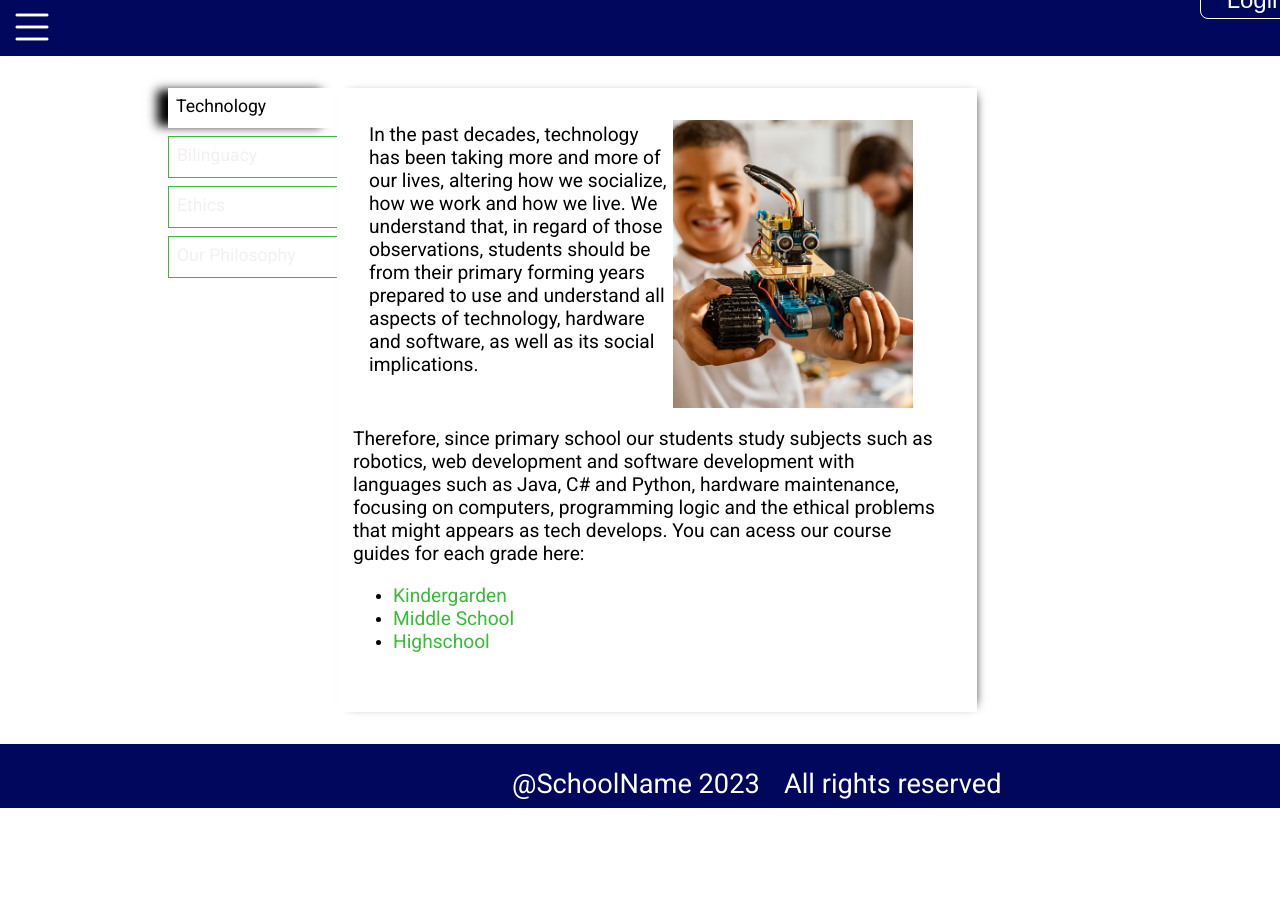
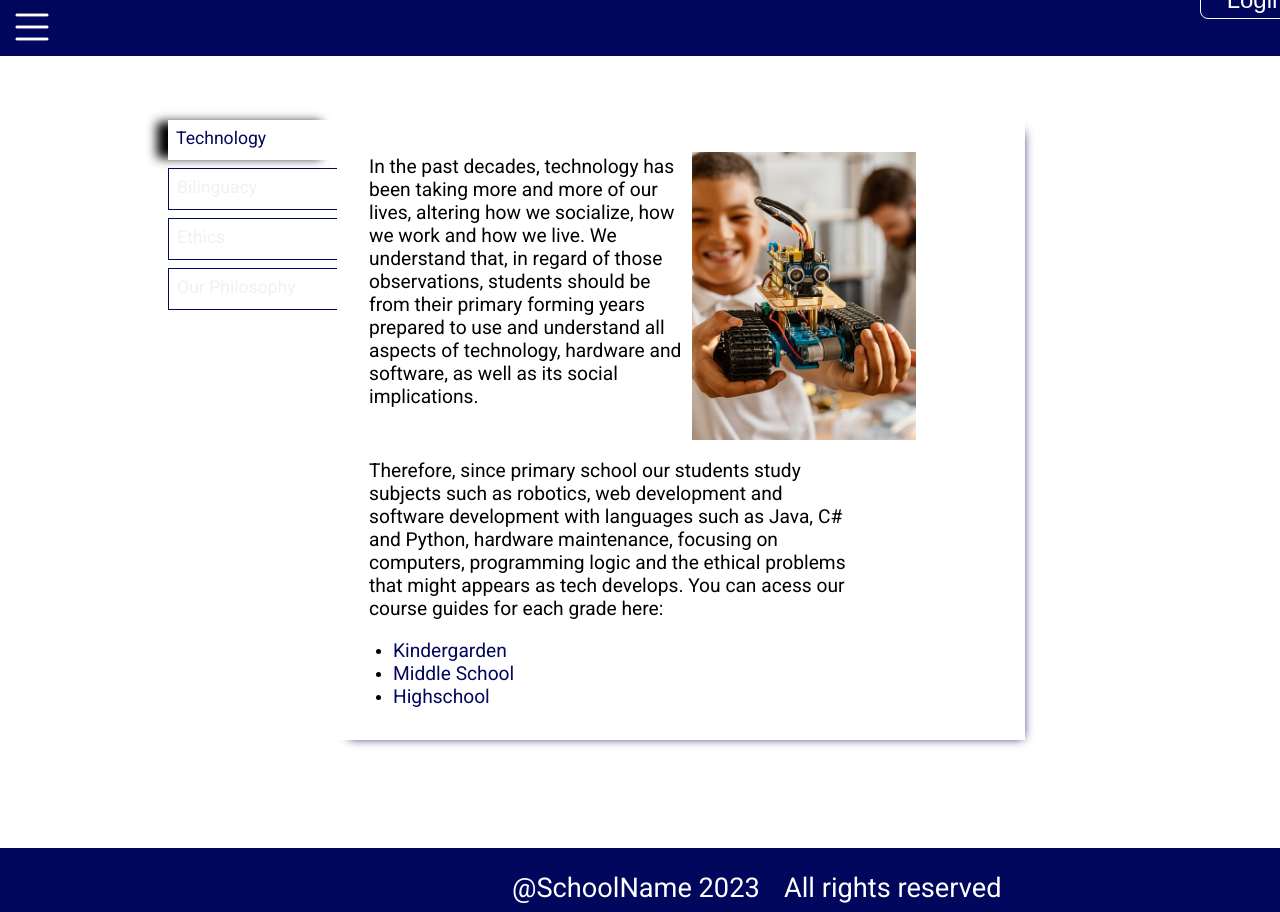
Before and after one commit to poissonfou/School-Site-Concept, a Vue app: page /innovations in a window 1280 px wide. Shown: the top 912 px of the page. Before the commit the page ends 808 px from the top, so only its background shows below. Built offline with nearby package versions, Linux system fonts and the light colour scheme.

Commit message:
added responsivity for the innovations and profile pages

```diff
--- a/src/components/pages/InovationsPage.vue
+++ b/src/components/pages/InovationsPage.vue
@@ -11,7 +11,7 @@
       </ul>
     </div>
     <div class="text-box">
-      <div v-if="section == 'Technology'">
+      <div v-if="section == 'Technology'" class="section">
         <div class="intro">
           <p>
             In the past decades, technology has been taking more and more of our
@@ -37,7 +37,7 @@
           <li><a href="">Highschool</a></li>
         </ul>
       </div>
-      <div v-else-if="section == 'Bilinguacy'">
+      <div v-else-if="section == 'Bilinguacy'" class="section">
         <div class="intro">
           <p>
             Globalization and the internet have brought many good things to
@@ -65,7 +65,7 @@
           <li><a href="">Highschool</a></li>
         </ul>
       </div>
-      <div v-else-if="section == 'Ethics'">
+      <div v-else-if="section == 'Ethics'" class="section">
         <div class="intro">
           <p>
             Since we value the Humanistic tradition in our school, we strive to
@@ -92,7 +92,7 @@
           <li><a href="">Highschool</a></li>
         </ul>
       </div>
-      <div v-else>
+      <div v-else class="section">
         <div class="intro">
           <p>
             In the past decades, the world has changed as new economical,
@@ -142,85 +142,85 @@ export default {
 
       if (section == "Technology") {
         li_one.style.boxShadow = "-13px 0px 10px -2px black";
-        li_one.style.color = "black";
+        li_one.style.color = "rgb(0, 7, 92)";
         li_one.style.borderStyle = "none";
 
         li_two.style.boxShadow = "none";
         li_two.style.color = "rgb(245, 239, 239)";
-        li_two.style.border = "0.1rem solid rgb(56, 187, 56)";
+        li_two.style.border = "0.1rem solid rgb(0, 7, 92)";
         li_two.style.borderRightStyle = "none";
 
         li_three.style.boxShadow = "none";
         li_three.style.color = "rgb(245, 239, 239)";
-        li_three.style.border = "0.1rem solid rgb(56, 187, 56)";
+        li_three.style.border = "0.1rem solid rgb(0, 7, 92)";
         li_three.style.borderRightStyle = "none";
 
         li_four.style.boxShadow = "none";
         li_four.style.color = "rgb(245, 239, 239)";
-        li_four.style.border = "0.1rem solid rgb(56, 187, 56)";
+        li_four.style.border = "0.1rem solid rgb(0, 7, 92)";
         li_four.style.borderRightStyle = "none";
       }
 
       if (section == "Bilinguacy") {
         li_two.style.boxShadow = "-13px 0px 10px -2px black";
-        li_two.style.color = "black";
+        li_two.style.color = "rgb(0, 7, 92)";
         li_two.style.borderStyle = "none";
 
         li_one.style.boxShadow = "none";
         li_one.style.color = "rgb(245, 239, 239)";
-        li_one.style.border = "0.1rem solid rgb(56, 187, 56)";
+        li_one.style.border = "0.1rem solid rgb(0, 7, 92)";
         li_one.style.borderRightStyle = "none";
 
         li_three.style.boxShadow = "none";
         li_three.style.color = "rgb(245, 239, 239)";
-        li_three.style.border = "0.1rem solid rgb(56, 187, 56)";
+        li_three.style.border = "0.1rem solid rgb(0, 7, 92)";
         li_three.style.borderRightStyle = "none";
 
         li_four.style.boxShadow = "none";
         li_four.style.color = "rgb(245, 239, 239)";
-        li_four.style.border = "0.1rem solid rgb(56, 187, 56)";
+        li_four.style.border = "0.1rem solid rgb(0, 7, 92)";
         li_four.style.borderRightStyle = "none";
       }
 
       if (section == "Ethics") {
         li_three.style.boxShadow = "-13px 0px 10px -2px black";
-        li_three.style.color = "black";
+        li_three.style.color = "rgb(0, 7, 92)";
         li_three.style.borderStyle = "none";
 
         li_one.style.boxShadow = "none";
         li_one.style.color = "rgb(245, 239, 239)";
-        li_one.style.border = "0.1rem solid rgb(56, 187, 56)";
+        li_one.style.border = "0.1rem solid rgb(0, 7, 92)";
         li_one.style.borderRightStyle = "none";
 
         li_two.style.boxShadow = "none";
         li_two.style.color = "rgb(245, 239, 239)";
-        li_two.style.border = "0.1rem solid rgb(56, 187, 56)";
+        li_two.style.border = "0.1rem solid rgb(0, 7, 92)";
         li_two.style.borderRightStyle = "none";
 
         li_four.style.boxShadow = "none";
         li_four.style.color = "rgb(245, 239, 239)";
-        li_four.style.border = "0.1rem solid rgb(56, 187, 56)";
+        li_four.style.border = "0.1rem solid rgb(0, 7, 92)";
         li_four.style.borderRightStyle = "none";
       }
 
       if (section == "Our Philosophy") {
         li_four.style.boxShadow = "-13px 0px 10px -2px black";
-        li_four.style.color = "black";
+        li_four.style.color = "rgb(0, 7, 92)";
         li_four.style.borderStyle = "none";
 
         li_one.style.boxShadow = "none";
         li_one.style.color = "rgb(245, 239, 239)";
-        li_one.style.border = "0.1rem solid rgb(56, 187, 56)";
+        li_one.style.border = "0.1rem solid rgb(0, 7, 92)";
         li_one.style.borderRightStyle = "none";
 
         li_two.style.boxShadow = "none";
         li_two.style.color = "rgb(245, 239, 239)";
-        li_two.style.border = "0.1rem solid rgb(56, 187, 56)";
+        li_two.style.border = "0.1rem solid rgb(0, 7, 92)";
         li_two.style.borderRightStyle = "none";
 
         li_three.style.boxShadow = "none";
         li_three.style.color = "rgb(245, 239, 239)";
-        li_three.style.border = "0.1rem solid rgb(56, 187, 56)";
+        li_three.style.border = "0.1rem solid rgb(0, 7, 92)";
         li_three.style.borderRightStyle = "none";
       }
     },
@@ -235,10 +235,13 @@ export default {
 .sections {
   list-style: none;
   margin-top: 2rem;
+  display: flex;
+  flex-direction: row;
+  margin-left: -2.5rem;
 }
 
 .sections li {
-  box-shadow: 0px 0px 10px rgb(0, 0, 0);
+  box-shadow: 0px 0px 10px rgb(0, 7, 92);
   height: 2rem;
   width: 10rem;
   padding-left: 0.5rem;
@@ -254,16 +257,15 @@ li:hover {
 
 .main-div {
   display: flex;
-  flex-direction: row;
-  margin-left: 8rem;
+  flex-direction: column;
+  margin-left: 0rem;
 }
 
 .text-box {
-  width: 40rem;
+  width: 34rem;
   height: 39rem;
-  box-shadow: 5px 0px 10px -7px black;
   margin-top: 2rem;
-  margin-bottom: 2rem;
+  margin-bottom: 2.5rem;
 }
 
 .text-box div {
@@ -284,8 +286,20 @@ li:hover {
   padding-top: 1rem;
 }
 
+.section {
+  width: 34rem;
+  margin-left: -0.5rem;
+  margin-right: 0;
+  padding-right: 0;
+}
+
+.section p:nth-child(2) {
+  width: 30rem;
+  padding-left: 1rem;
+}
+
 img {
-  width: 15rem;
+  width: 14rem;
   height: 18rem;
   object-fit: cover;
   margin-top: 2rem;
@@ -294,7 +308,57 @@ img {
 
 a {
   margin-bottom: 2rem;
-  color: rgb(56, 187, 56);
+  color: rgb(0, 7, 92);
   font-size: 1.2rem;
 }
+
+@media (min-width: 576px) {
+  .sections {
+    margin-left: -0.2rem;
+  }
+
+  .section {
+    width: 40rem;
+    margin-left: 4.5rem;
+  }
+
+  .text-box p {
+    width: 20rem;
+  }
+}
+
+@media (min-width: 768px) {
+  .sections {
+    margin-left: 6rem;
+  }
+
+  .section {
+    margin-left: 8.4rem;
+    box-shadow: 0px 0px 5px rgb(0, 7, 92);
+    padding-bottom: 1rem;
+  }
+}
+
+@media (min-width: 992px) {
+  .sections {
+    display: block;
+  }
+
+  .section {
+    margin-left: 0rem;
+    box-shadow: 5px 5px 10px -7px rgb(0, 7, 92);
+  }
+
+  .main-div {
+    flex-direction: row;
+    margin-bottom: 4rem;
+    margin-top: 2rem;
+  }
+}
+
+@media (min-width: 1200px) {
+  .main-div {
+    margin-left: 2rem;
+  }
+}
 </style>
--- a/src/components/pages/ProfilePage.vue
+++ b/src/components/pages/ProfilePage.vue
@@ -114,7 +114,7 @@
     </div>
 
     <div v-else>
-      <img src="../../assets/ethics.jpg" alt="" />
+      <img src="../../assets/profile.jpg" alt="" />
       <div v-for="info in userInfo" :key="info.id">
         <div class="info">
           <h1>{{ info.studentName }}</h1>
@@ -332,29 +332,29 @@ export default {
 
 <style scoped>
 .main-profile-div {
-  box-shadow: 0px 0px 5px rgb(56, 187, 56);
+  box-shadow: 0px 0px 5px rgb(0, 7, 92);
   width: 30rem;
-  margin-left: 26rem;
+  margin-left: 2.8rem;
   margin-top: 3rem;
   border-radius: 1rem;
   margin-bottom: 3rem;
 }
 
 img {
-  width: 15rem;
-  height: 15rem;
+  width: 10rem;
+  height: 10rem;
   border-radius: 10rem;
-  margin-left: 7.5rem;
+  margin-left: 10rem;
   margin-top: 2rem;
 }
 
 h1 {
-  color: rgb(56, 187, 56);
-  font-size: 2.8rem;
+  color: rgb(0, 7, 92);
+  font-size: 2.3rem;
   width: 17rem;
   padding-left: 5.7rem;
   margin-left: 3.5rem;
-  border-bottom: solid 0.1rem rgb(56, 187, 56);
+  border-bottom: solid 0.1rem rgb(0, 7, 92);
 }
 
 p {
@@ -372,11 +372,11 @@ p {
 
 .info p:nth-child(2) {
   margin-bottom: 0rem;
-  color: rgb(56, 187, 56);
+  color: rgb(0, 7, 92);
 }
 .col p:nth-child(1) {
   margin-bottom: 0rem;
-  color: rgb(56, 187, 56);
+  color: rgb(0, 7, 92);
 }
 
 .info-two {
@@ -424,7 +424,7 @@ p {
 input {
   border-radius: 0.2rem;
   border: none;
-  box-shadow: 0px 0px 5px rgb(56, 187, 56);
+  box-shadow: 0px 0px 5px rgb(0, 7, 92);
   height: 1.5rem;
 }
 
@@ -493,7 +493,11 @@ form p:nth-child(2) {
 }
 
 .info {
-  margin-bottom: 2rem;
+  margin-bottom: 0rem;
+}
+
+.info p:nth-child(3) {
+  margin-top: 0.2rem;
 }
 
 .info label {
@@ -513,6 +517,7 @@ form p:nth-child(2) {
 
 .col {
   margin-bottom: 1rem;
+  margin-bottom: 0;
 }
 
 .col label {
@@ -527,8 +532,36 @@ form p:nth-child(2) {
   margin-left: 1rem;
 }
 
+.col p:nth-child(2) {
+  margin-top: 0.2rem;
+}
+
 .invalid {
   border: 1px solid red;
   box-shadow: 0px 0px 5px red;
 }
+
+@media (min-width: 576px) {
+  .main-profile-div {
+    margin-left: 8.5rem;
+  }
+}
+
+@media (min-width: 768px) {
+  .main-profile-div {
+    margin-left: 15.7rem;
+  }
+}
+
+@media (min-width: 992px) {
+  .main-profile-div {
+    margin-left: 22.5rem;
+  }
+}
+
+@media (min-width: 1200px) {
+  .main-profile-div {
+    margin-left: 25rem;
+  }
+}
 </style>
--- a/src/components/sections/ClassesSection.vue
+++ b/src/components/sections/ClassesSection.vue
@@ -200,7 +200,9 @@ export default {
       for (let i = 0; i < this.classes.length; i++) {
         strg = this.classes[i].for.toString();
 
-        if (strg.includes(userGrade.toLowerCase())) {
+        let gradeLower = userGrade.toLowerCase();
+
+        if (strg.includes(gradeLower)) {
           filteredClasses.push(this.classes[i]);
         }
       }
--- a/src/components/ui/BaseProfileCard.vue
+++ b/src/components/ui/BaseProfileCard.vue
@@ -23,7 +23,7 @@ export default {
   position: absolute;
   display: flex;
   flex-direction: column;
-  background-color: rgb(0, 7, 92);
+  background-color: white;
   height: 15rem;
   width: 13rem;
   z-index: 1;
@@ -42,13 +42,13 @@ i {
   margin-left: 2.5rem;
   margin-bottom: 1rem;
   margin-top: 1rem;
-  color: rgb(56, 187, 56);
+  color: rgb(0, 7, 92);
 }
 
 h2 {
   margin-bottom: 0rem;
   margin-top: 0.5rem;
-  color: rgb(56, 187, 56);
+  color: rgb(0, 7, 92);
   margin-left: 3.5rem;
   width: 10rem;
 }
@@ -57,6 +57,7 @@ p {
   margin-left: 3.3rem;
   font-size: 1.3rem;
   margin-top: 0.5rem;
+  color: rgb(0, 7, 92);
 }
 
 .info p:nth-child(3) {
@@ -66,7 +67,7 @@ p {
 }
 
 .div-img {
-  border-bottom: solid 0.1rem rgb(56, 187, 56);
+  border-bottom: solid 0.1rem rgb(211, 198, 111);
   width: 10rem;
   margin-left: 1.3rem;
 }
```
Also changed, not shown: src/assets/profile.jpg (added).
